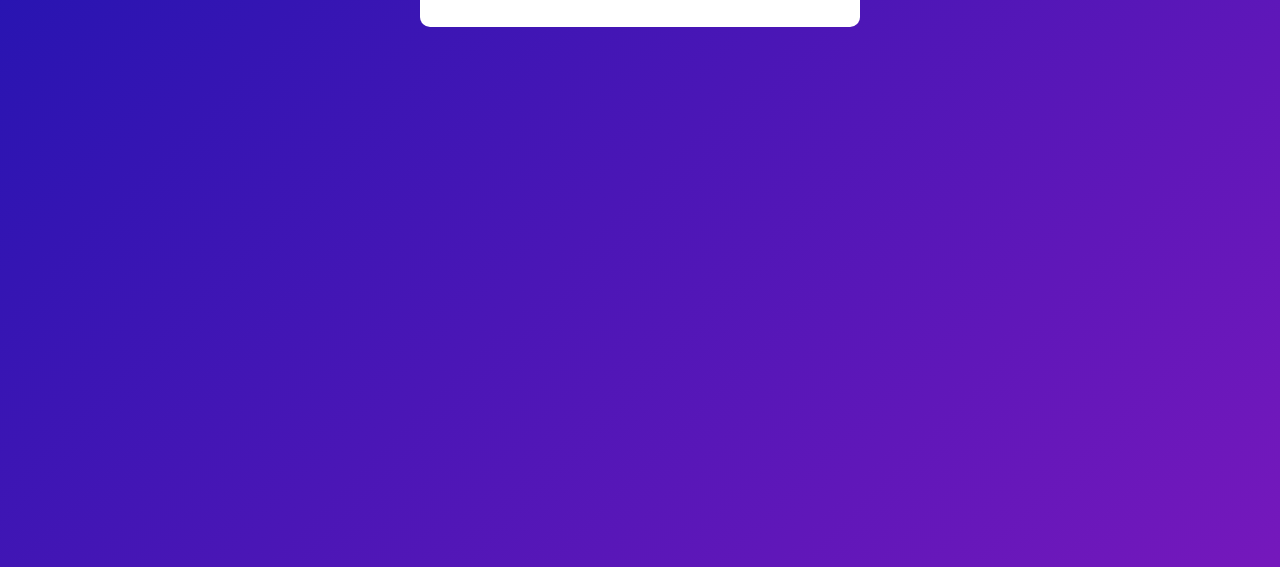
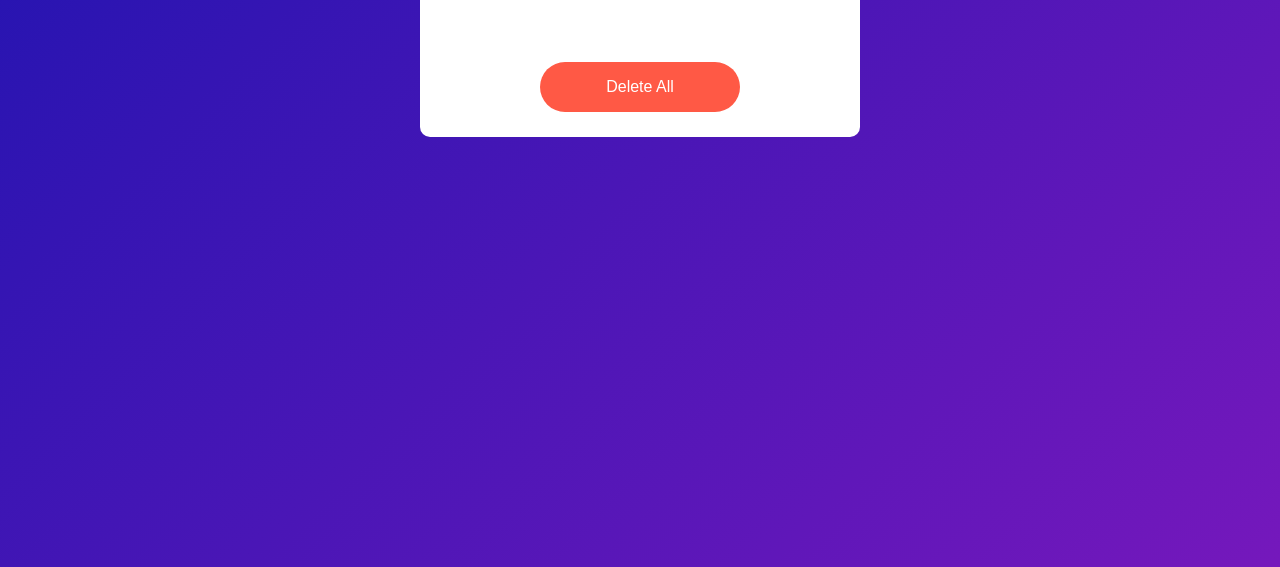
Before and after one commit to AbdelazizSleem01/To-Do-List, a plain HTML site: page index.html in a window 1280 px wide. Shown: the part 233-800 px from the top of the page. Drawn offline with Linux system fonts and the light colour scheme.

Commit message:
changes demo

```diff
--- a/index.html
+++ b/index.html
@@ -18,8 +18,9 @@
             </div>
             <ul id="list-container">
             </ul>
+            <button onclick="removeItem()" class="Delete" id="Delete">Delete All </button>
         </div>
     </div>
-    <script src="main.js"></script>
+        <script src="main.js"></script>
 </body>
 </html>
--- a/main.js
+++ b/main.js
@@ -20,6 +20,7 @@
 
 const inpuBox = document.getElementById("input-box");
 const ul = document.getElementById("list-container");
+const Delete = document.getElementById("Delete");
 
 
 
@@ -51,8 +52,8 @@ ul.addEventListener("click", function(e){
     else if(e.target.tagName === "SPAN"){
         e.target. parentElement. remove();
         saveData();
+    }
 
-    }
 } ,false);
 
 function saveData(){
--- a/style.css
+++ b/style.css
@@ -106,3 +106,11 @@ ul li span{
 ul li span:hover{
     background: #edeef0;
 }
+.Delete{
+    width: 200px;
+    margin-top: 50px;
+    position: relative;
+    top: 50%;
+    left: 50%;
+    transform: translate(-50%, -50%);
+}
```
